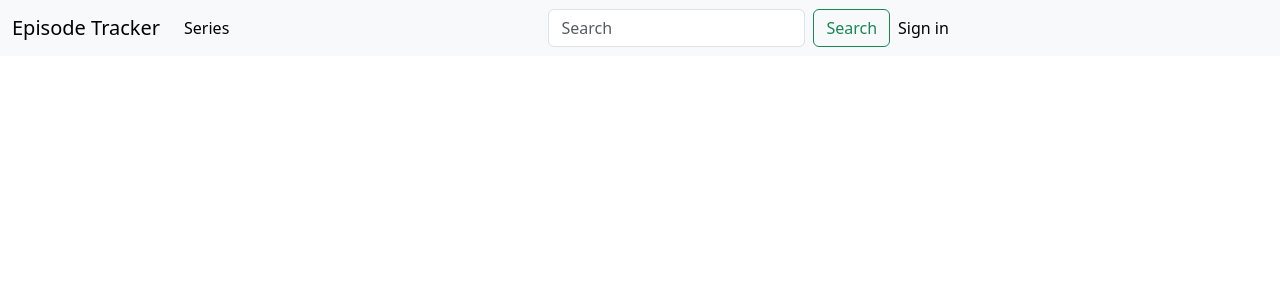
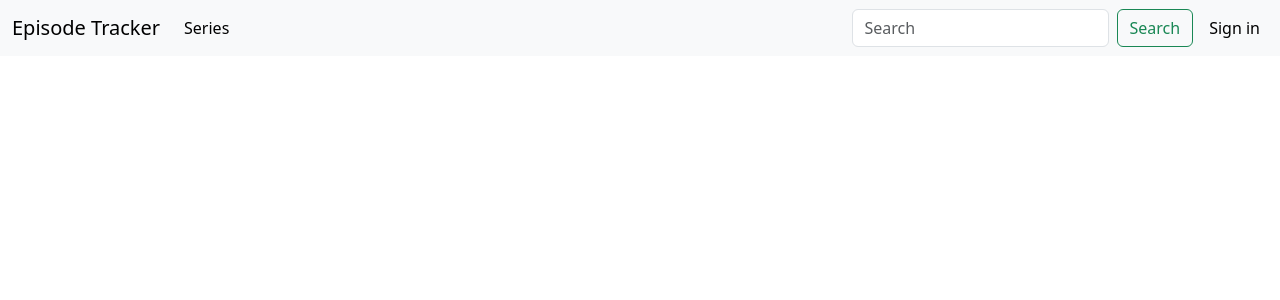
Before and after one commit to krooonk/EpisodeTacker, a Flask app: page / in a window 1280 px wide. Shown: the top 300 px of the page. Run offline with Flask 3, Linux system fonts and the light colour scheme.

Commit message:
Update navbar layout

```diff
--- a/episodeTrackerApp/templates/base.html
+++ b/episodeTrackerApp/templates/base.html
@@ -30,12 +30,12 @@
         </li>
       </ul>
 
-      <form class="d-flex">
+      <form class="d-flex me-2">
         <input class="form-control me-2" type="search" placeholder="Search">
         <button class="btn btn-outline-success">Search</button>
       </form>
 
-      <ul class="navbar-nav me-auto">
+      <ul class="navbar-nav">
         <li class="nav-item">
           <a class="nav-link active" href="/#">Sign in</a>
         </li>
```
